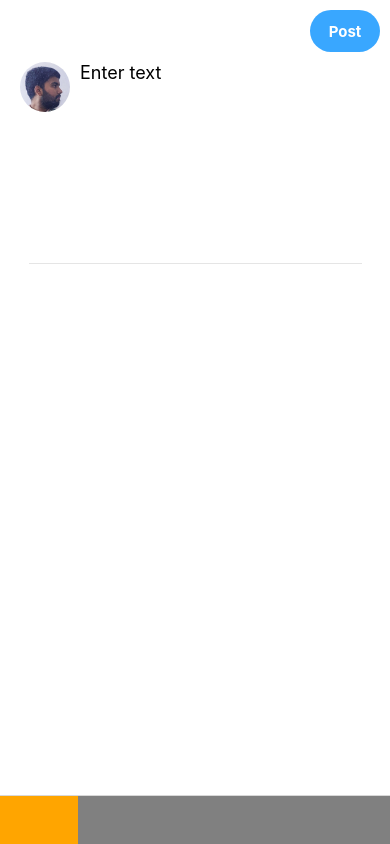
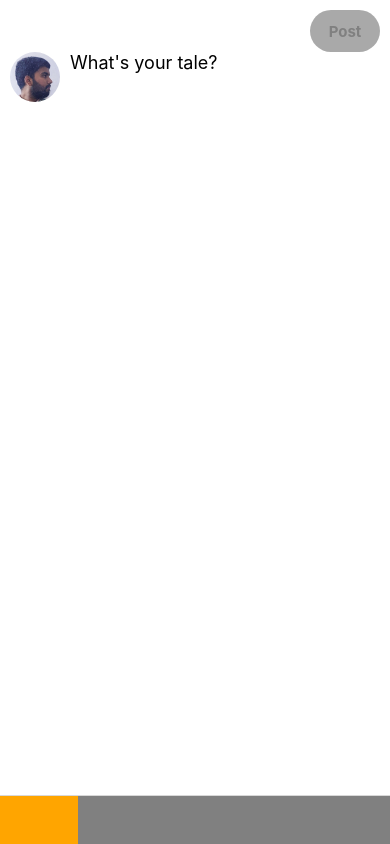
Before and after one commit to JAYATEJA04/Book-app, a React Native app: screen /Create in a window 390 px wide. Built offline with nearby package versions, Linux system fonts and the light colour scheme; some icons are missing.

Commit message:
we can add text and it aligns properly in the UI and button is enabled/disabled on the basis of text entered

```diff
--- a/source/Components/CreatePostScreen.tsx
+++ b/source/Components/CreatePostScreen.tsx
@@ -16,33 +16,50 @@ const oneFourthWindowHeight = windowHeight / 4;
 const effectiveWidth = windowWidth - 2 * 20;
 
 const CreateTale = () => {
+  const [textPost, setTextPost] = useState('');
+  const isButtonDisabled = textPost.length === 0;
+
   return (
     <View style={styles.container}>
       <View style={styles.container2}>
         {/* post button view */}
         <View style={styles.postButtonView}>
-          <TouchableOpacity style={styles.postButton}>
-            <Text style={styles.postButtonText}>Post</Text>
+          <TouchableOpacity
+            style={
+              isButtonDisabled
+                ? styles.postButtonDisabled
+                : styles.postButtonEnabled
+            }
+            disabled={isButtonDisabled}>
+            <Text
+              style={
+                isButtonDisabled
+                  ? styles.postButtonTextDisabled
+                  : styles.postButtonTextEnabled
+              }>
+              Post
+            </Text>
           </TouchableOpacity>
         </View>
         {/* create post layout */}
         <View style={styles.createLayout}>
-          <Image
-            source={require('../../assets/Photos/me.jpg')}
-            style={{height: 50, width: 50, borderRadius: 50}}
-          />
+          <View style={styles.imageView}>
+            <Image
+              source={require('../../assets/Photos/me.jpg')}
+              style={{height: 50, width: 50, borderRadius: 50}}
+            />
+          </View>
           <View style={styles.textLayout}>
             <TextInput
-              style={styles.textStyle} // Set the text color to green
-              placeholder="Enter text"
-              placeholderTextColor={'black'}
+              style={styles.taleText}
+              placeholder={"What's your tale?"}
+              multiline
+              value={textPost}
+              onChangeText={txt => setTextPost(txt)}
             />
           </View>
         </View>
         {/* border buttom */}
-        <View style={{justifyContent: 'center', alignItems: 'center'}}>
-          <View style={styles.borderBottom} />
-        </View>
       </View>
     </View>
   );
@@ -51,26 +68,29 @@ const CreateTale = () => {
 const styles = StyleSheet.create({
   container: {
     flex: 1,
+    padding: 10,
     backgroundColor: 'white',
   },
   container2: {
-    padding: 10,
+    flex: 1,
     // borderWidth: 1,
   },
   createLayout: {
-    paddingVertical: 10,
-    paddingHorizontal: 10,
     flexDirection: 'row',
     // borderWidth: 1,
-    height: oneFourthWindowHeight,
+  },
+  imageView: {
+    // padding: 1,
+    // borderWidth: 1,
   },
   textLayout: {
-    paddingHorizontal: 10,
+    flex: 1,
+    left: 10,
+    // borderWidth: 1,
   },
-  textStyle: {
+  taleText: {
+    // flexWrap: 'wrap',
     fontSize: 18,
-    color: 'black',
-    flexWrap: 'wrap',
   },
   borderBottom: {
     height: 1,
@@ -83,7 +103,15 @@ const styles = StyleSheet.create({
     height: oneFourthWindowHeight / 5,
     alignItems: 'flex-end',
   },
-  postButton: {
+  postButtonDisabled: {
+    borderRadius: 30,
+    backgroundColor: '#A9A9A9',
+    justifyContent: 'center',
+    alignItems: 'center',
+    height: oneFourthWindowHeight / 5,
+    width: 70,
+  },
+  postButtonEnabled: {
     borderRadius: 30,
     backgroundColor: '#39A7FF',
     justifyContent: 'center',
@@ -91,7 +119,12 @@ const styles = StyleSheet.create({
     height: oneFourthWindowHeight / 5,
     width: 70,
   },
-  postButtonText: {
+  postButtonTextDisabled: {
+    color: 'grey',
+    fontSize: 15,
+    fontWeight: 'bold',
+  },
+  postButtonTextEnabled: {
     color: 'white',
     fontSize: 15,
     fontWeight: 'bold',
```
